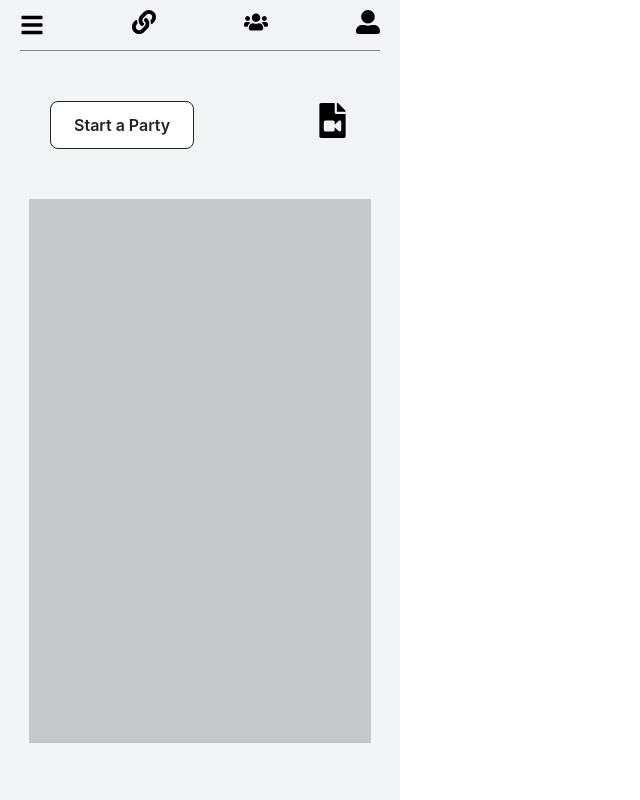
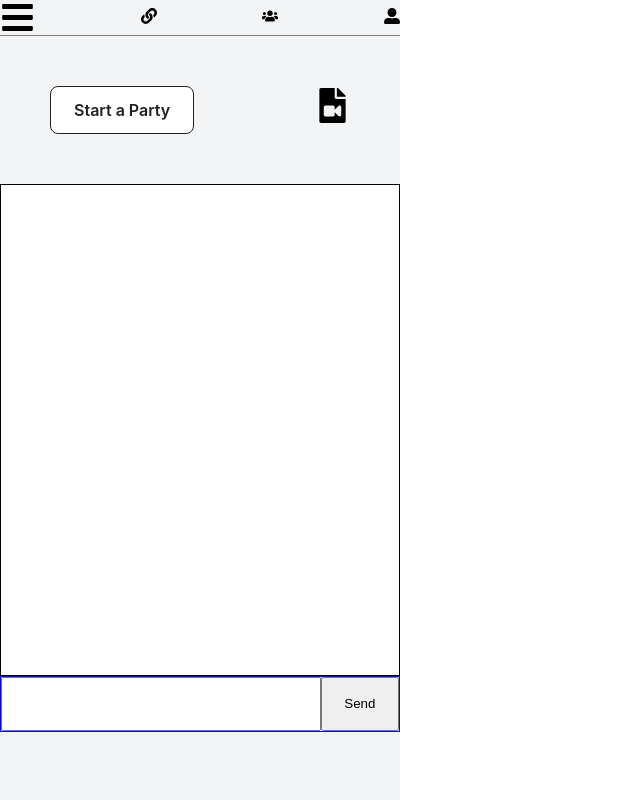
Before and after one commit to roboryakhel/VideoSync, a React (Create React App) app in the folder vid-sync-client/: page / in a window 1280 px wide. Both pictures are taken after a click on the element 14 px from the left and 25 px from the top of the page. Shown: the whole page, without its empty margins (0-640 px from the left). Built offline with nearby package versions, Linux system fonts and the light colour scheme.

Commit message:
client server update

```diff
--- a/vid-sync-client/src/App.css
+++ b/vid-sync-client/src/App.css
@@ -66,43 +66,6 @@ html, body {
   opacity: 1;
 }
 
-/* CSS */
-.button-24 {
-  background: #FF4742;
-  border: 1px solid #FF4742;
-  border-radius: 6px;
-  box-shadow: rgba(0, 0, 0, 0.1) 1px 2px 4px;
-  box-sizing: border-box;
-  color: #FFFFFF;
-  cursor: pointer;
-  display: inline-block;
-  font-family: nunito,roboto,proxima-nova,"proxima nova",sans-serif;
-  font-size: 16px;
-  font-weight: 800;
-  line-height: 20px;
-  min-height: 40px;
-  outline: 0;
-  padding: 12px 23px;
-  text-align: center;
-  text-rendering: geometricprecision;
-  text-transform: none;
-  user-select: none;
-  -webkit-user-select: none;
-  touch-action: manipulation;
-  vertical-align: middle;
-}
-
-.button-24:hover,
-.button-24:active {
-  background-color: initial;
-  background-position: 0 0;
-  color: #FF4742;
-}
-
-.button-24:active {
-  opacity: .5;
-}
-
 .selectBtn {
   margin-top: 200px;
 }
@@ -114,8 +77,6 @@ html, body {
   display:block;
   transition: opacity 1s ease-in;
   opacity: 1;
-
-
 }
 
 .openCloseBar {
@@ -127,17 +88,14 @@ html, body {
   margin-bottom:50px;
 }
 
-.disconn {
-  margin-top: 50px;
-}
-
-.trigger {
-  height: 50px;
+.FaBars {
+  cursor: pointer;
+  display:inline-block;
   font-size: 24px;
-  cursor: pointer;
-  display: flex;
-  align-items: center;
-  justify-content: center;
+  width: 35px;
+  height: 35px;
+  text-align: center;
+  vertical-align: bottom;
 }
 
 .vidWrapper {
--- a/vid-sync-client/src/App.js
+++ b/vid-sync-client/src/App.js
@@ -21,6 +21,7 @@ function App() {
     const [videoURL, setVideoURL] = useState("");
     const [playVid, setPlayVid] = useState(true);
     const urlParam = searchParams.get("r")
+    const [otherRoomMembers, setORMs] = useState("");
 
     useEffect(
         () => {
@@ -61,6 +62,8 @@ function App() {
                     else if (args.type === "pause") {
                         setPlayVid(false);
                     }
+                    else if (args.type === "new user")
+                    setORMs(args.msg);
                 });
                 socket.on("Admin", (args) => {
                     console.log(args);
@@ -86,11 +89,13 @@ function App() {
         });
 
         socket.on("CH1", (args) => {
-            console.log(args.type);
+            console.log(args.type +" "+args.msg);
             if (args.type === "play")
                 setPlayVid(true);
             else if (args.type === "pause")
                 setPlayVid(false);
+            else if (args.type === "new user")
+                setORMs(args.msg);
         });
     }
 
@@ -121,13 +126,20 @@ function App() {
         }
     }
 
+    const displayMembers = () => { return otherRoomMembers; }
+    const displayMyInfo = () => {
+        const t = (type === "pub") ? "Host" : "Guest";
+        const info = "You are " + uName + ". " + t + " in room: " + room;
+        return info;
+    }
+
     function handleChangeURL(event)  { setVideoURL(global.URL.createObjectURL(event.target.files[0])); }
     function ref(p) { vidControl = p; }
     function copyURLf() { navigator.clipboard.writeText(copyURL); }
 
     return (
     <>
-        <ConnectionSideMenu con={connectPublisher}  r={room} chURL={handleChangeURL} copyURL={copyURLf} />
+        <ConnectionSideMenu con={connectPublisher}  r={room} chURL={handleChangeURL} copyURL={copyURLf} displayMembers={displayMembers} displayMyInfo={displayMyInfo} />
 
         <div className={"vidWrapper"}>
             <div className={"vidContainer"}>
--- a/vid-sync-client/src/Components/ConnectionSideMenu/elements.js
+++ b/vid-sync-client/src/Components/ConnectionSideMenu/elements.js
@@ -7,7 +7,7 @@ export const Wrapper = styled.div`
 `;
 
 export const Container = styled.div`
-    width:90%;
+    width:100%;
     height:100%;
     margin:auto;
 `;
@@ -31,12 +31,12 @@ export const Horizontal = styled.div`
 `;
 
 export const Icon = styled.div`
-    font-size: 24px;
-    cursor: pointer;
+    // font-size: 24px;
+    // cursor: pointer;
 `;
 
 export const ChatContainer = styled.div`
-    width:95%;
+    width:100%;
     height:68%;
     margin:auto;
     background-color: #c5c7c9;
@@ -46,3 +46,28 @@ export const SelVidIcon = styled.div`
     font-size: 35px;
     cursor: pointer;
 `;
+
+export const MsgBox = styled.div`
+    height: 90%;
+    overflow:scroll;
+    border:1px solid black;
+    background-color: white;
+    margin:auto;
+`;
+
+export const MsgInputWrapper = styled.div`
+    display: flex;
+    flex-direction: row;
+    justify-content: space-between;
+    align-item: center;
+    border:1px solid blue;
+    height:10%;
+`;
+
+export const MsgInput = styled.input`
+    width : 80%;
+`;
+
+export const MsgSendButton = styled.button`
+    width 20%;
+`;
--- a/vid-sync-client/src/Components/ConnectionSideMenu/index.js
+++ b/vid-sync-client/src/Components/ConnectionSideMenu/index.js
@@ -1,5 +1,5 @@
 import React, {useState, useRef} from 'react';
-import {Container, Wrapper, Btn, ContainerInner, Horizontal,Icon, ChatContainer, SelVidIcon } from './elements';
+import {Container, Wrapper, Btn, ContainerInner, Horizontal,Icon, ChatContainer, SelVidIcon, MsgBox, MsgInputWrapper, MsgInput, MsgSendButton } from './elements';
 import { FaBars, FaUsers, FaLink, FaUserAlt, FaFileVideo } from "react-icons/fa";
 
 export const ConnectionSideMenu = (props) => {
@@ -7,24 +7,23 @@ export const ConnectionSideMenu = (props) => {
     const inputFile = useRef(null);
     const sidebarClass = sidebarOpen ? "sidebar open" : "sidebar";
     const sidebarInnerClass = sidebarOpen ? "sidebarInner open" : "sidebarInner";
+    const [info, setInfo] = useState("");
 
-    const handleViewSidebar = (props) => {
-        setSideBarOpen(!sidebarOpen);
-    };
+    function a() {setInfo(props.displayMembers)}
+    function b() {setInfo(props.displayMyInfo)}
 
-    const selectMovie = () => {
-        inputFile.current.click();
-    };
+    const handleViewSidebar = (props) => { setSideBarOpen(!sidebarOpen); };
+    const selectMovie = () => { inputFile.current.click(); };
 
     return (
         <>
             <Wrapper className={sidebarClass}>
                 <Container>
                     <Horizontal className={"openCloseBar"}>
-                        <Icon className={"trigger"} onClick={handleViewSidebar}><FaBars></FaBars></Icon>
+                        <Icon onClick={handleViewSidebar}><FaBars className={"FaBars"}></FaBars></Icon>
                         <Icon className={sidebarInnerClass}><FaLink onClick={props.copyURL}></FaLink></Icon>
-                        <Icon className={sidebarInnerClass}><FaUsers></FaUsers></Icon>
-                        <Icon className={sidebarInnerClass}><FaUserAlt></FaUserAlt></Icon>
+                        <Icon className={sidebarInnerClass}><FaUsers onClick={a}></FaUsers></Icon>
+                        <Icon className={sidebarInnerClass}><FaUserAlt onClick={b}></FaUserAlt></Icon>
                     </Horizontal>
                     <ContainerInner className={sidebarInnerClass} >
                         <Horizontal className={"startBar"}>
@@ -33,7 +32,15 @@ export const ConnectionSideMenu = (props) => {
                             <input type='file' id='file' ref={inputFile} style={{display: 'none'}} onChange={props.chURL}/>
                         </Horizontal>
                     </ContainerInner>
-                    <ChatContainer className={sidebarInnerClass}></ChatContainer>
+                    <ChatContainer className={sidebarInnerClass}>
+                        <MsgBox>
+                            {info}
+                        </MsgBox>
+                        <MsgInputWrapper>
+                            <MsgInput></MsgInput>
+                            <MsgSendButton>Send</MsgSendButton>
+                        </MsgInputWrapper>
+                    </ChatContainer>
                 </Container>
             </Wrapper>
         </>
```
Also changed, not shown: 2 other files (tests, documents, lock files or other folders). Lines whose indentation alone changed are shown as unchanged.
